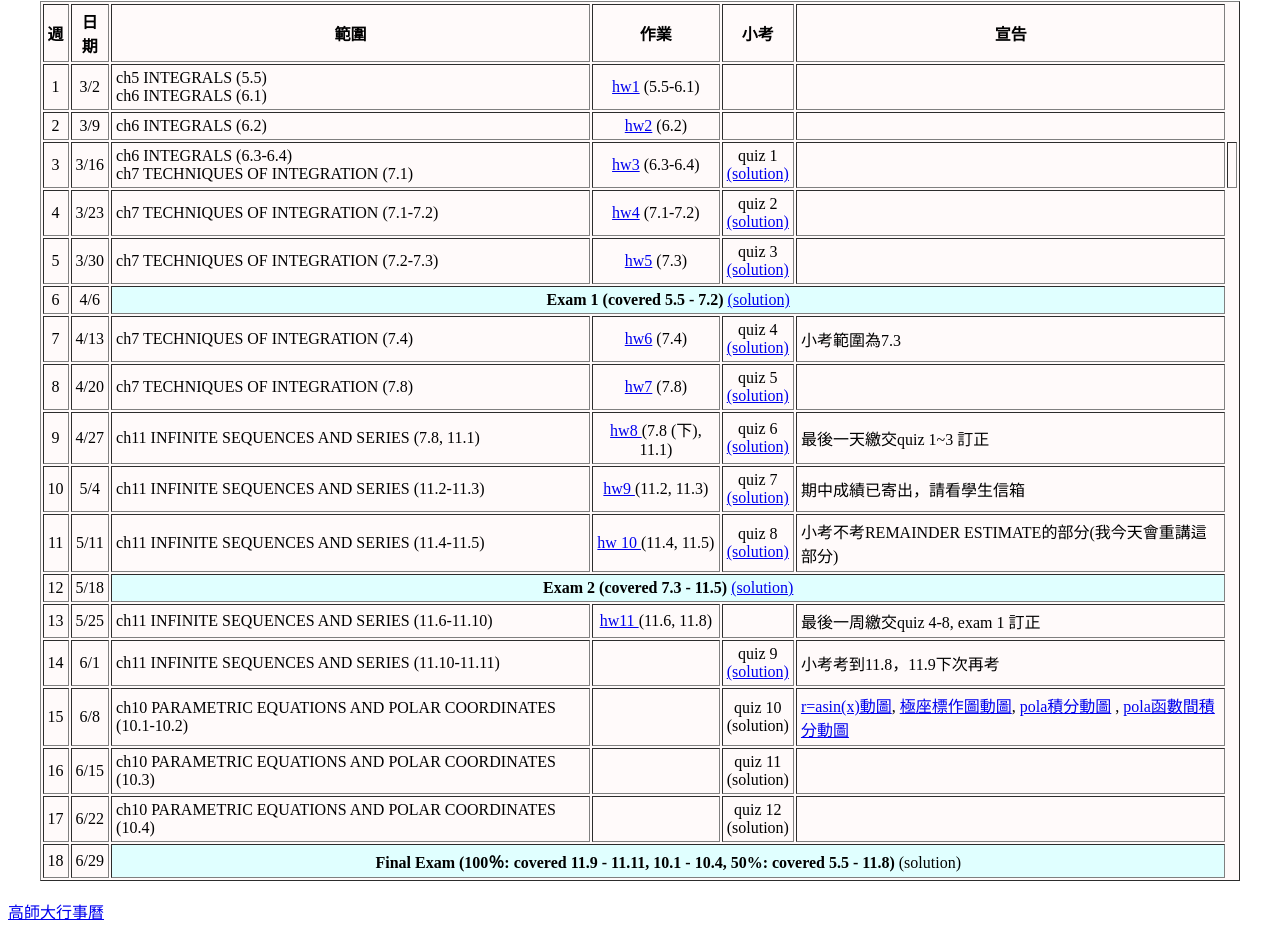
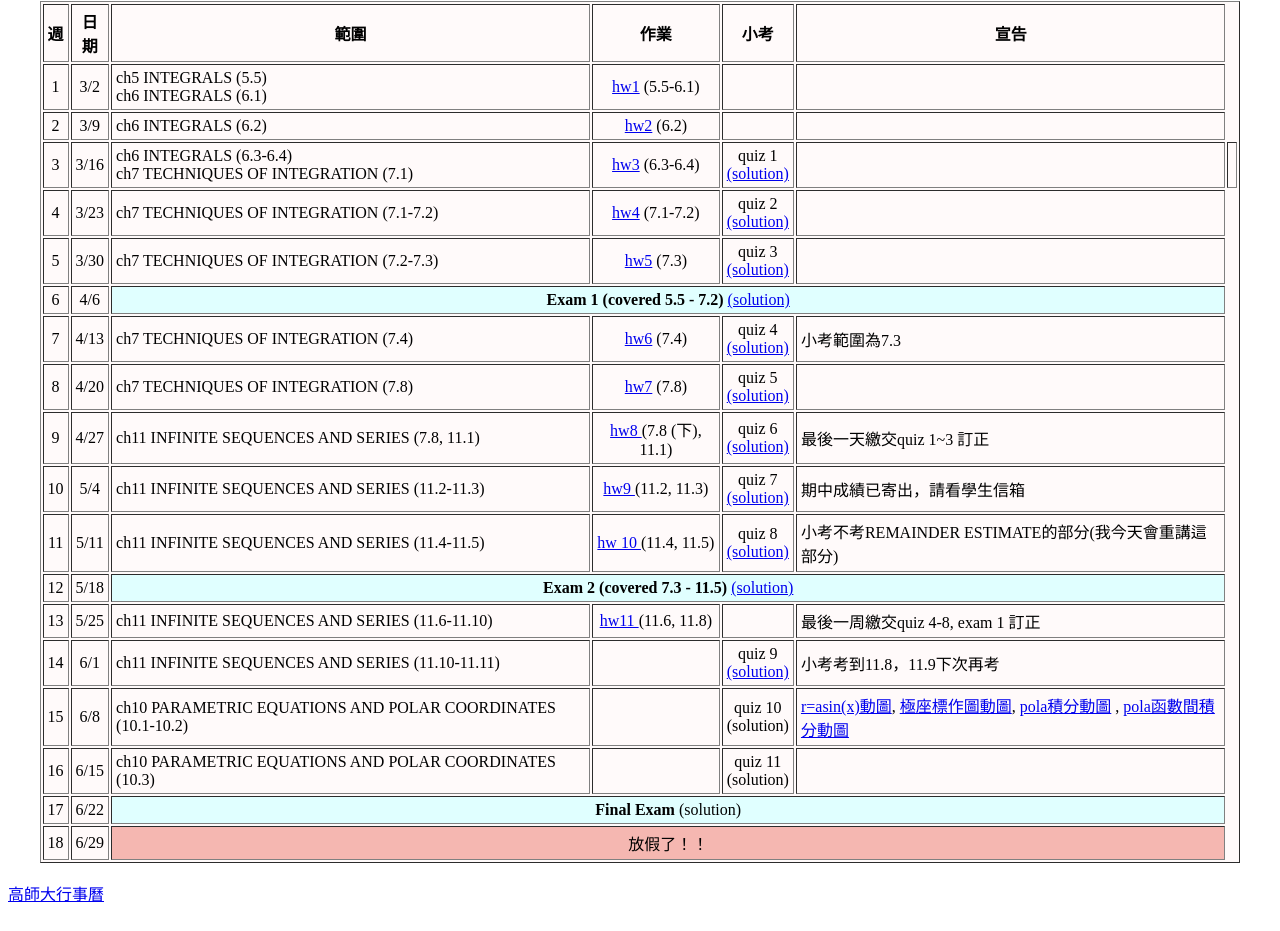
Before and after one commit to jeanyeh/jeanyeh.github.io, a plain HTML site: page calculus/108-2/2020sCalculus.html in a window 1280 px wide. Shown: the part 490-1421 px from the top of the page. Drawn offline with Linux system fonts and the light colour scheme.

Commit message:
Update 2020sCalculus.html

```diff
--- a/calculus/108-2/2020sCalculus.html
+++ b/calculus/108-2/2020sCalculus.html
@@ -244,18 +244,15 @@ ch7 TECHNIQUES OF INTEGRATION (7.1)</td>
 <tr align="center">
 <td>17</td>
 <td>6/22</td>
-<td align="left">ch10 PARAMETRIC EQUATIONS AND POLAR COORDINATES (10.4)</td>
-<td><a href="hw.pdf">  </a><br> <a href="hw_ans.pdf">  </a></td>
-<td>quiz 12
-  <br><!a href="quiz12_sol.pdf">(solution)</a></td>
-<td align="left">  </td>
+<td colspan ="4" bgcolor="LightCyan"><b>Final Exam </b>   <!a href="examfinal_solution.pdf">(solution)</a>
+  </td>
 </tr>
 
 
 <tr align="center">
 <td>18</td>
 <td>6/29</td>
-<td colspan ="4" bgcolor="LightCyan"><b>Final Exam  (100％: covered 11.9 - 11.11, 10.1 - 10.4, 50%: covered 5.5 - 11.8) </b>   <!a href="examfinal_solution.pdf">(solution)</a>
+<td colspan ="4" bgcolor=#F5B7B1>放假了！！
   </td>
 </tr>
 
```
